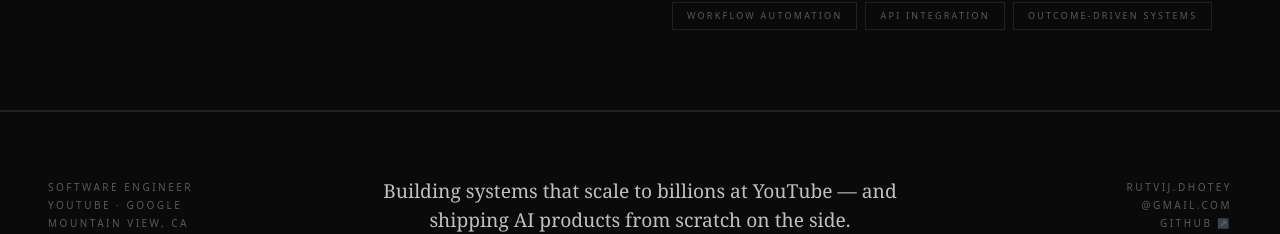
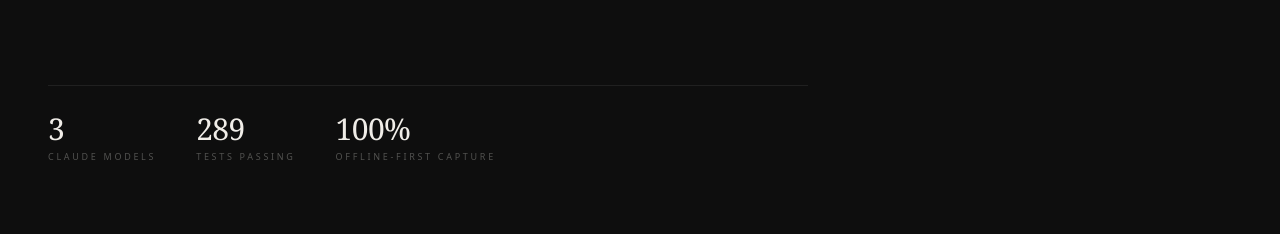
Before and after one commit to rutvijdhotey/portfolio, a Next.js app: page /engineering in a window 1280 px wide. Shown: the part 2264-2498 px from the top of the page. Built offline with nearby package versions, Linux system fonts and the light colour scheme.

Commit message:
feat(engineering): add Featured Project 02 — Into Your Stories teaser

```diff
--- a/app/engineering/engineering.css
+++ b/app/engineering/engineering.css
@@ -729,3 +729,11 @@
   .cred-col { padding: 48px 24px; border-right: none !important; }
   .engineering-footer { padding: 32px 24px; flex-direction: column; gap: 20px; text-align: center; }
 }
+
+/* ── FEATURED PROJECT 02 (no full-bleed bg, sits in normal flow) ── */
+.hero--02 {
+  min-height: auto;
+  padding: 120px 48px;
+  background: var(--bg-eng);
+}
+.hero--02 .hero-content { max-width: 760px; }
--- a/app/engineering/page.tsx
+++ b/app/engineering/page.tsx
@@ -74,6 +74,16 @@
         duration: 0.9,
         ease: 'power3.out',
         stagger: 0.12,
+      })
+
+      // Scroll: featured project 02
+      gsap.from('.hero--02 .hero-content > *', {
+        scrollTrigger: { trigger: '.hero--02', start: 'top 75%' },
+        opacity: 0,
+        y: 24,
+        duration: 0.9,
+        ease: 'power3.out',
+        stagger: 0.08,
       })
 
       // Scroll: about strip
@@ -190,6 +200,52 @@
           alt="LaCuriosity Pipeline Architecture"
           className="arch-diagram-img"
         />
+      </section>
+
+      {/* FEATURED PROJECT 02: INTO YOUR STORIES */}
+      <section className="hero hero--02">
+        <div className="hero-content">
+          <p className="hero-eyebrow">Featured Project · 02</p>
+          <h2 className="hero-title">Into Your Stories</h2>
+          <p className="hero-desc">
+            An iOS app that turns a trip&apos;s photos, notes, and voice into a written
+            story and a mapped, day-by-day itinerary. The opposite mode of agentic AI to
+            LaCuriosity: human-in-the-loop, multimodal intelligence embedded inside a
+            polished consumer product.
+          </p>
+          <p className="hero-desc hero-desc--last">
+            Capture is voice-first and offline-first. A multi-model Claude pipeline runs
+            server-side — Haiku classifies intent and tags notes, Opus looks at the photos,
+            writes the narrative, and emits a structured itinerary with coordinates.
+          </p>
+
+          <div className="hero-stats">
+            <div className="hero-stat">
+              <div className="hero-stat-value">3</div>
+              <div className="hero-stat-label">Claude Models</div>
+            </div>
+            <div className="hero-stat">
+              <div className="hero-stat-value">289</div>
+              <div className="hero-stat-label">Tests Passing</div>
+            </div>
+            <div className="hero-stat">
+              <div className="hero-stat-value">100%</div>
+              <div className="hero-stat-label">Offline-First Capture</div>
+            </div>
+          </div>
+
+          <div className="hero-tags">
+            <span className="tag">React Native</span>
+            <span className="tag">Expo</span>
+            <span className="tag">Supabase</span>
+            <span className="tag">Edge Functions</span>
+            <span className="tag">Claude Opus + Haiku</span>
+            <span className="tag">TypeScript</span>
+          </div>
+          <Link href="/engineering/into-your-stories" className="hero-cta">
+            Read case study <span>→</span>
+          </Link>
+        </div>
       </section>
 
       {/* AGENT TECH ENGINEER */}
```
